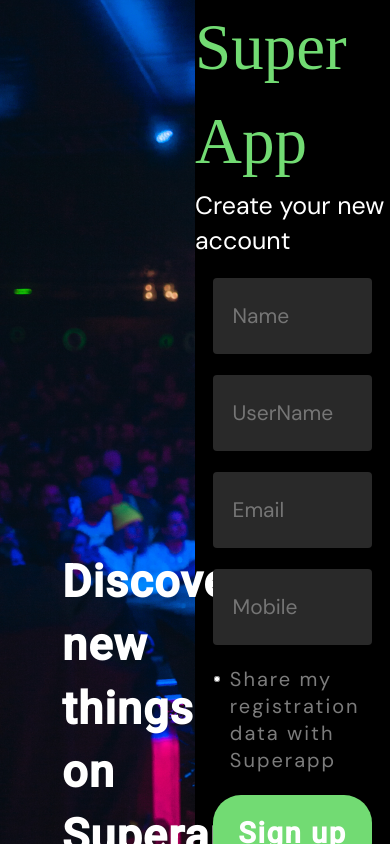
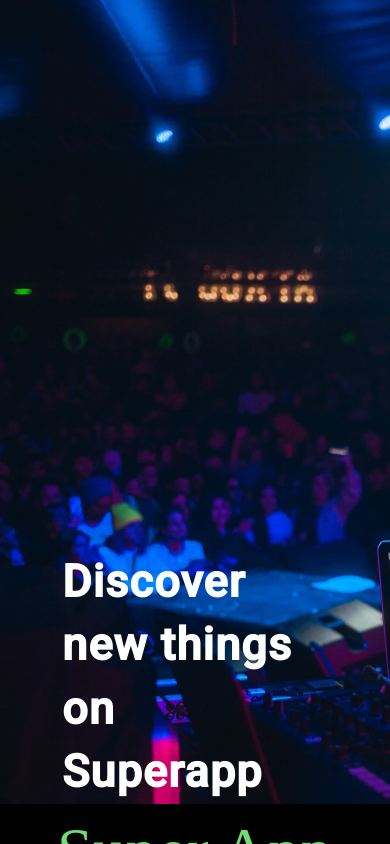
Before and after one commit to parshyagk23/SupperApp, a React (Vite) app: page / in a window 390 px wide. Shown: the top 844 px of the page. Built offline with nearby package versions, Linux system fonts and the light colour scheme; a web font is replaced by a local one.

Commit message:
added resposive to registe

```diff
--- a/src/App.jsx
+++ b/src/App.jsx
@@ -1,5 +1,4 @@
-
-import './App.css'
+import './Components/Component.css'
 import { Route,Routes } from 'react-router-dom'
 import Register from './Pages/Register/Index'
 import Info from './Pages/Info/Index'
--- a/src/Components/Component.css
+++ b/src/Components/Component.css
@@ -51,6 +51,12 @@
 
 /* RegisterForm page style start */
 
+  .FormData{
+    display: flex;
+    flex-direction: column;
+    /* align-items: center; */
+    gap: 21px;
+  }
 .FormData  .inputindex {
     display: flex;
     flex-direction: column;
@@ -82,6 +88,7 @@
     flex-direction: row;
     align-self: baseline;
     gap:10px;
+    width:'40.375vw'
 
   }
    .check label{
@@ -108,8 +115,7 @@
 
   .FormData button {
     all: unset;
-    width: 41vw;
-    height: 9vh;
+    padding: 15px;
     border-radius: 28px;
     background: #72db73;
     font-family: "Roboto";
@@ -417,3 +423,7 @@
     }
 
   /* Movie page style end */
+
+/* media */
+
+/* media */
--- a/src/Components/RegisterForm.jsx
+++ b/src/Components/RegisterForm.jsx
@@ -80,12 +80,7 @@
   };
   return (
     <section className="FormData"
-    style={{
-      display: 'flex',
-      flexDirection: 'column',
-      alignItems: 'center',
-      gap: '21px'
-    }} >
+     >
       <div className="inputindex" >
         <input
           type="text"
@@ -142,7 +137,7 @@
         />
         <p>{errors.mobile}</p>
       </div>
-      <div style={{ width:'40.375vw' }} >
+      <div  >
         <div className="check">
         <input
           type="checkbox"
--- a/src/Pages/Register/Index.jsx
+++ b/src/Pages/Register/Index.jsx
@@ -3,23 +3,16 @@
 const Register = () => {
   return (
     <>
-    <main style={{ display: "grid", gridTemplateColumns:'1fr 1fr', backgroundColor: "#000" }}>
+    <main className="register-main" style={{ }}>
         <section
-          style={{
-            width: "50vw",
 
-          }}
           className="bgimgsection"
         >
           <div className="Rockimg">
             <h1>Discover new things on Superapp</h1>
           </div>
         </section>
-        <section style={{
-                            color: "white",
-
-                            margin: "0 auto"
-                            }}>
+        <section className="registerform">
           <div className="AppTitle">
             <h1>Super App</h1>
             <p>Create your new account</p>
--- a/src/index.css
+++ b/src/index.css
@@ -13,8 +13,19 @@
     background-color: #000;
 }
 /* Register Index page style start */
+.register-main{
+  display: grid;
+  grid-template-columns: 1fr 1fr;
+  background-color: #000;
+}
+.registerform{
+  color: white;
+  width: 41vw;
+  margin: 0 auto;
+}
 .bgimgsection{
   background:url(./assets/Rock.png), lightgray 0px -49.673px / 100% 113.358% no-repeat;
+  width: 50vw;
 }
 .Rockimg{
     margin: 550px 84px 0px 62px;
@@ -166,3 +177,38 @@
   cursor: pointer;
   color: #FFF;
  }
+
+
+  /* media  */
+
+  @media (max-width:700px) {
+    .register-main{
+      display: grid;
+      grid-template-columns: 1fr;
+    }
+    .bgimgsection{
+      width: 100vw;
+    }
+    .registerform{
+      width: 93vw;
+    }
+
+    .FormData{
+        width: 79vw;
+        margin: 0 auto;
+    }
+    .FormData input{
+     width: 80vw;
+    }
+
+    .check input {
+      width: 5vw;
+    }
+    .term-privacy{
+      width: 80vw;
+      margin: 20px auto 20px  ;
+    }
+
+  }
+
+  /* media */
```
Also changed, not shown: src/App.css (deleted).
